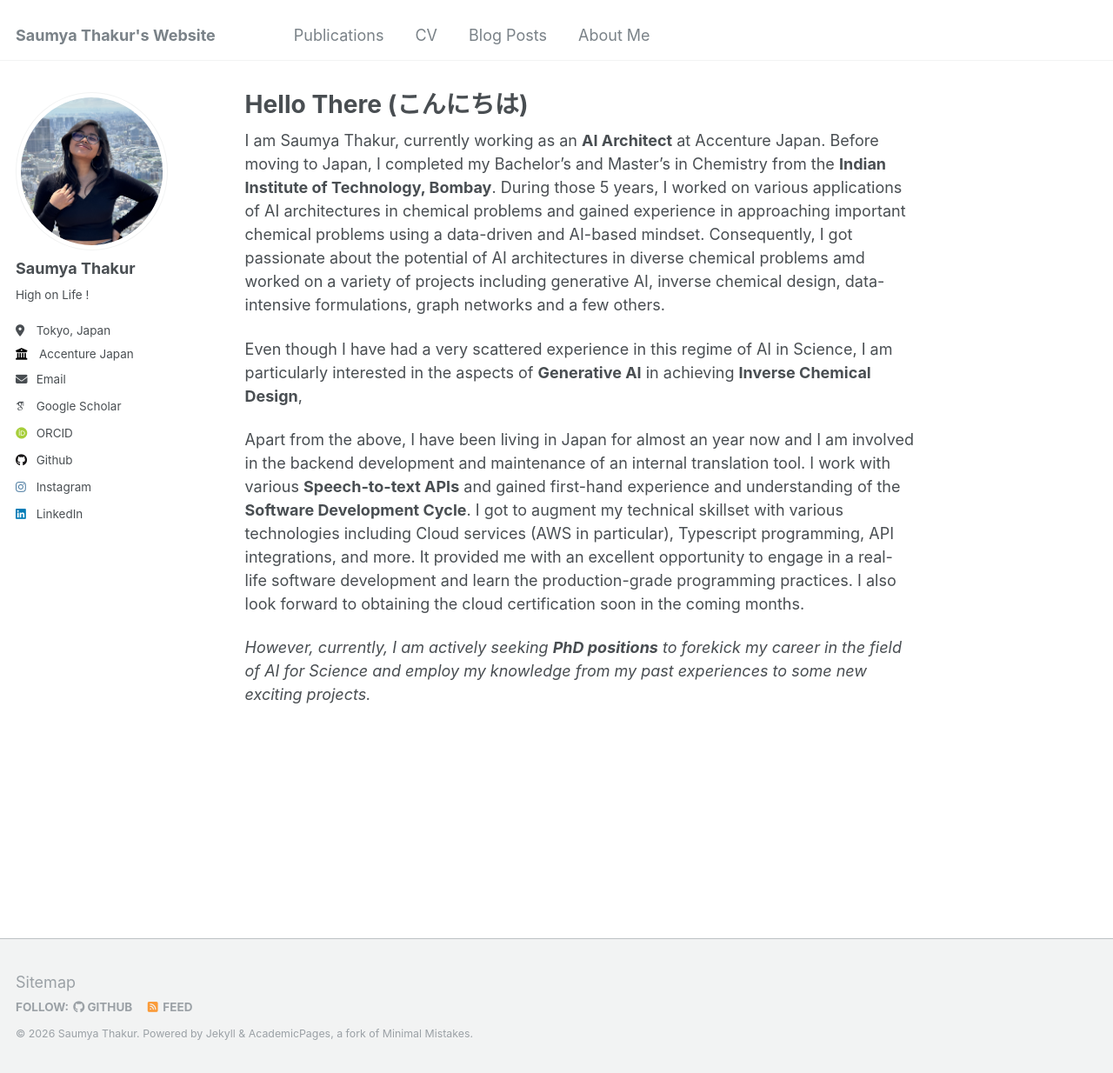
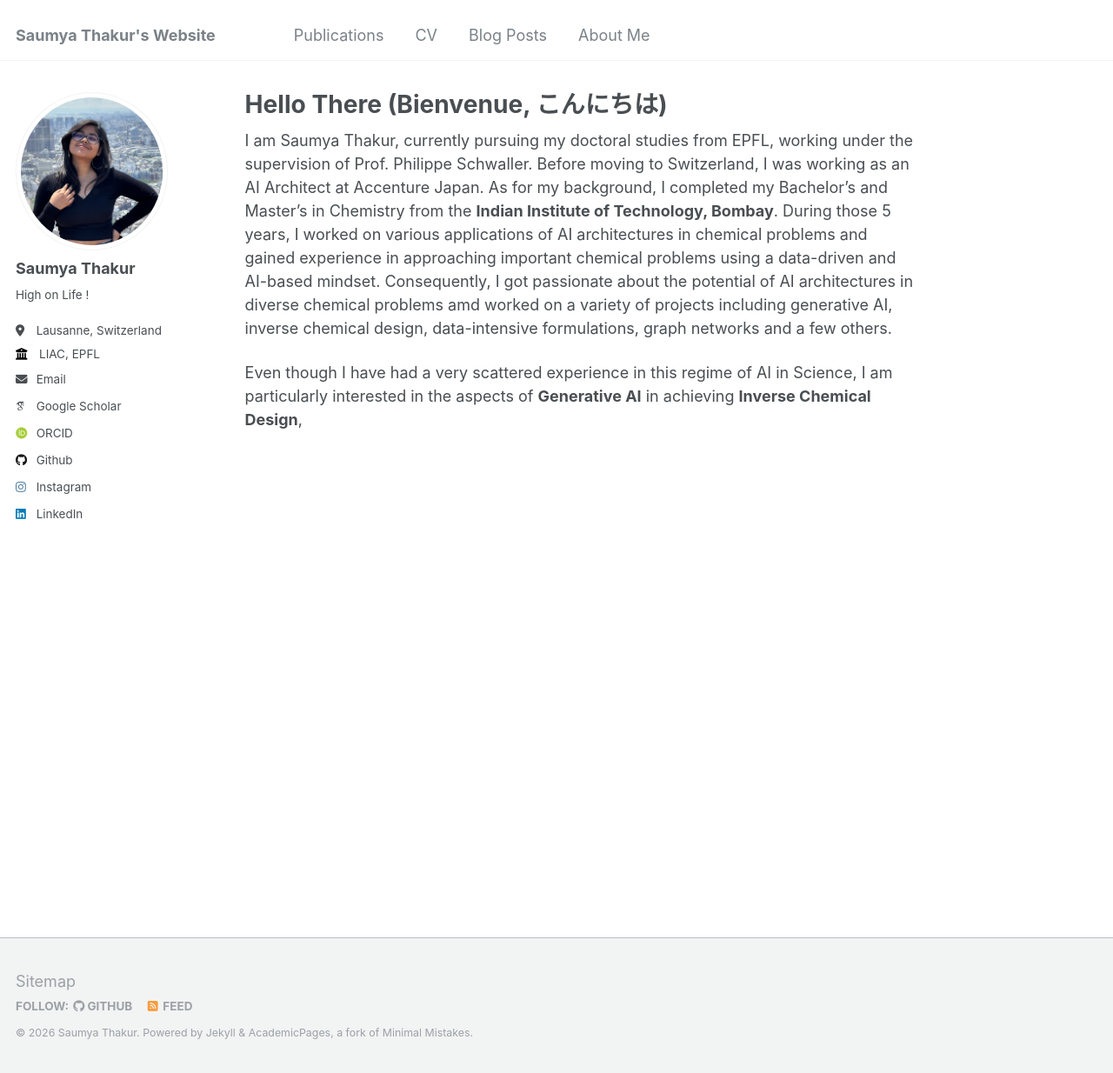
Before and after one commit to sthakurr/sthakurr.github.io, a Jekyll site: the page built from _pages/about.md, in a window 1280 px wide and 1234 px high. Shown: the whole window at 87% size. Built offline with Jekyll 4.4.1, drawn with Linux system fonts in a browser that asks for light colours; some web fonts are replaced.

Commit message:
life update

```diff
--- a/_config.yml
+++ b/_config.yml
@@ -25,10 +25,10 @@
   name             : "Saumya Thakur"
   pronouns         : # example: "she/her"
   bio              : "High on Life !"
-  location         : "Tokyo, Japan"
-  employer         : "Accenture Japan"
+  location         : "Lausanne, Switzerland"
+  employer         : "LIAC, EPFL"
   uri              : # URL
-  email            : "thakursaumya01@gmail.com"
+  email            : "saumya.saumya@epfl.ch"
 
   # Academic websites
   arxiv            : # URL - Update with the correct link to your profile
--- a/_pages/about.md
+++ b/_pages/about.md
@@ -1,16 +1,14 @@
 ---
 permalink: /
-title: "Hello There (こんにちは)"
+title: "Hello There (Bienvenue, こんにちは)"
 author_profile: true
 redirect_from:
   - /about/
   - /about.html
 ---
 
-I am Saumya Thakur, currently working as an <b>AI Architect</b> at Accenture Japan. Before moving to Japan, I completed my Bachelor's and Master's in Chemistry from the <b>Indian Institute of Technology, Bombay</b>. During those 5 years, I worked on various applications of AI architectures in chemical problems and gained experience in approaching important chemical problems using a data-driven and AI-based mindset. Consequently, I got passionate about the potential of AI architectures in diverse chemical problems amd worked on a variety of projects including generative AI, inverse chemical design, data-intensive formulations, graph networks and a few others.
+I am Saumya Thakur, currently pursuing my doctoral studies from EPFL, working under the supervision of Prof. Philippe Schwaller. Before moving to Switzerland, I was working as an AI Architect at Accenture Japan. As for my background, I completed my Bachelor's and Master's in Chemistry from the <b>Indian Institute of Technology, Bombay</b>. During those 5 years, I worked on various applications of AI architectures in chemical problems and gained experience in approaching important chemical problems using a data-driven and AI-based mindset. Consequently, I got passionate about the potential of AI architectures in diverse chemical problems amd worked on a variety of projects including generative AI, inverse chemical design, data-intensive formulations, graph networks and a few others.
 
 Even though I have had a very scattered experience in this regime of AI in Science, I am particularly interested in the aspects of <b>Generative AI</b> in achieving <b>Inverse Chemical Design</b>,
 
-Apart from the above, I have been living in Japan for almost an year now and I am involved in the backend development and maintenance of an internal translation tool. I work with various <b>Speech-to-text APIs</b> and gained first-hand experience and understanding of the <b>Software Development Cycle</b>. I got to augment my technical skillset with various technologies including Cloud services (AWS in particular), Typescript programming, API integrations, and more. It provided me with an excellent opportunity to engage in a real-life software development and learn the production-grade programming practices. I also look forward to obtaining the cloud certification soon in the coming months.
-
-<i>However, currently, I am actively seeking <b>PhD positions</b> to forekick my career in the field of AI for Science and employ my knowledge from my past experiences to some new exciting projects.</i>
+<!-- Apart from the above, I have been living in Japan for almost an year now and I am involved in the backend development and maintenance of an internal translation tool. I work with various <b>Speech-to-text APIs</b> and gained first-hand experience and understanding of the <b>Software Development Cycle</b>. I got to augment my technical skillset with various technologies including Cloud services (AWS in particular), Typescript programming, API integrations, and more. It provided me with an excellent opportunity to engage in a real-life software development and learn the production-grade programming practices. I also look forward to obtaining the cloud certification soon in the coming months.  -->
```
